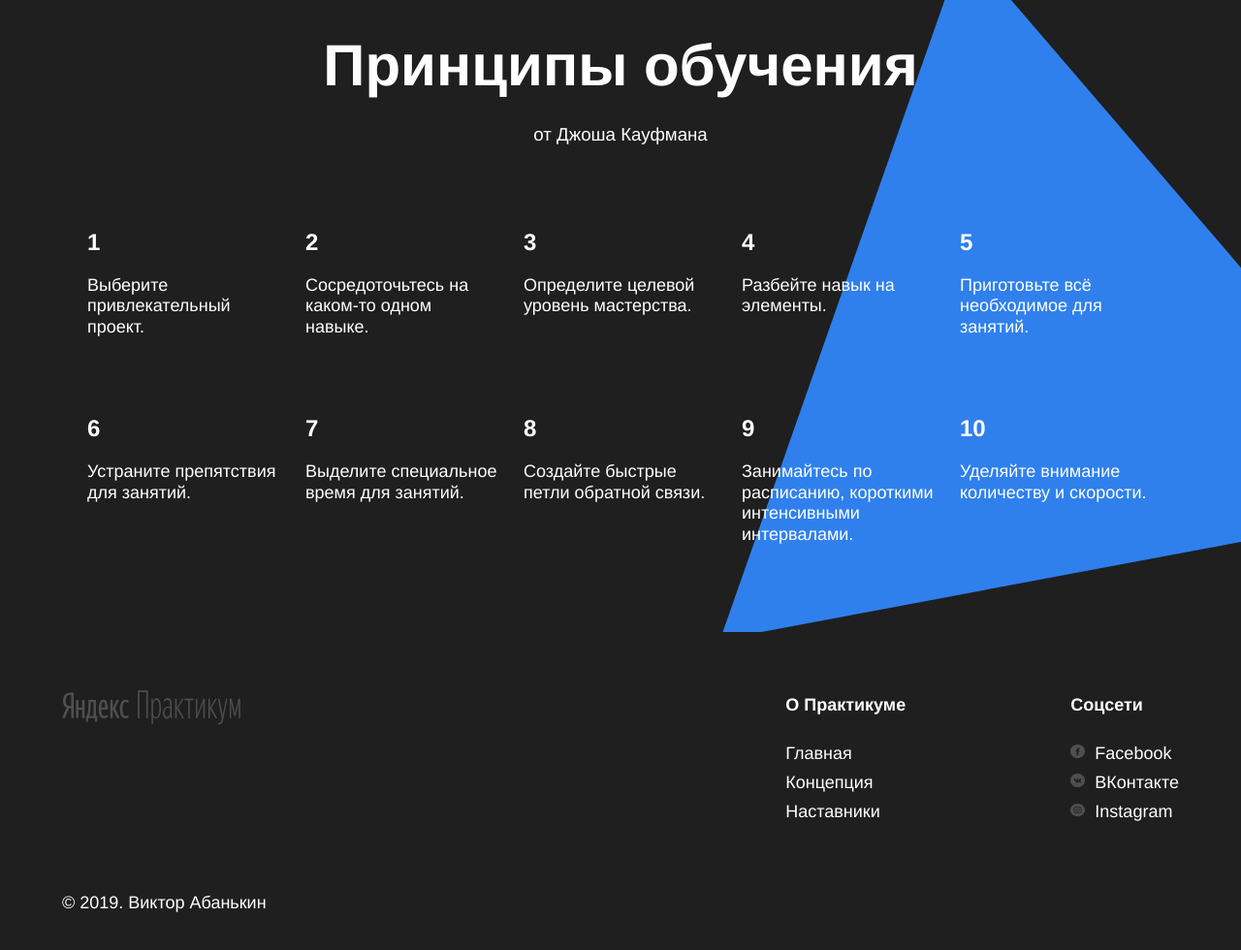
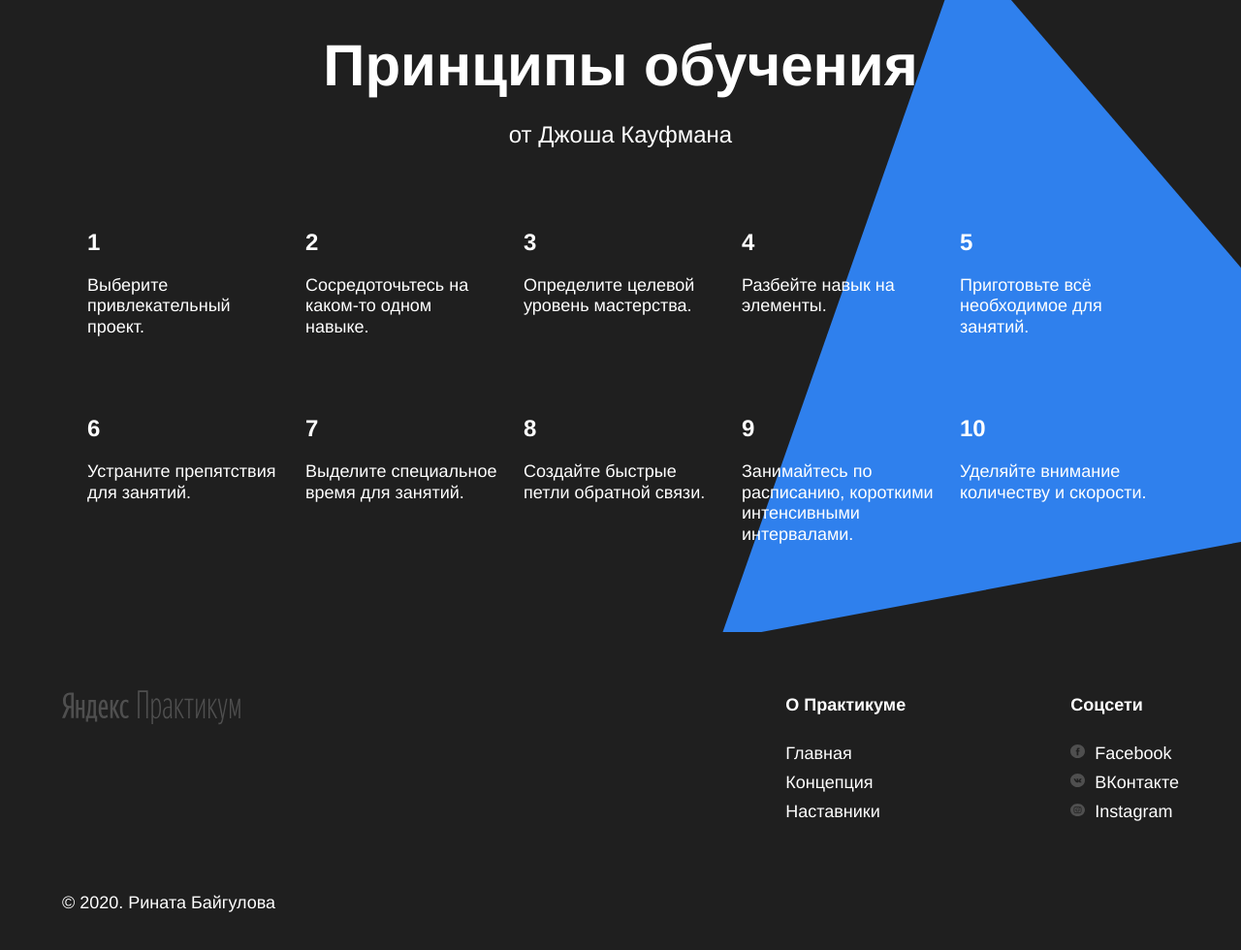
Before and after one commit to Rinata0912/how-to-learn, a plain HTML site: page index.html in a window 1280 px wide. Shown: the part 2820-3800 px from the top of the page at 97% size. Drawn offline with Linux system fonts and the light colour scheme.

Commit message:
провалидирован код, изменен копирайт

```diff
--- a/index.html
+++ b/index.html
@@ -138,7 +138,7 @@
       <div class="footer__columns">
         <div class="footer__column_content_copyright">
           <a href="#" class="logo logo_place_footer"><img src="./images/logo_place_footer.svg" alt=""></a>
-          <p class="footer__author">&copy; 2019. Виктор Абанькин</p>
+          <p class="footer__author">&copy; 2020. Рината Байгулова</p>
         </div>
         <div class="footer__column_content_info">
           <h4 class="footer__column-heading">О Практикуме</h4>
--- a/styles/style.css
+++ b/styles/style.css
@@ -130,7 +130,7 @@
 
 .section-subtitle {
   line-height: 34px;
-  font-size: 24 px;
+  font-size: 24px;
   font-weight: normal;
   text-align: center;
   margin: 0 auto;
```
Lines whose indentation alone changed are shown as unchanged.
